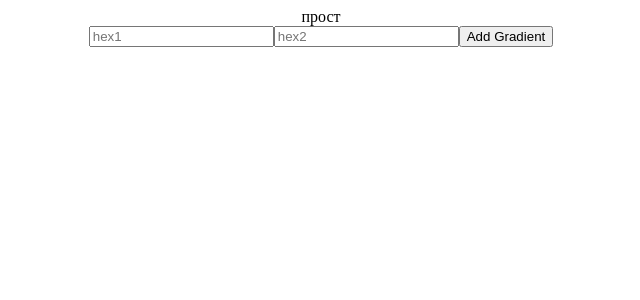
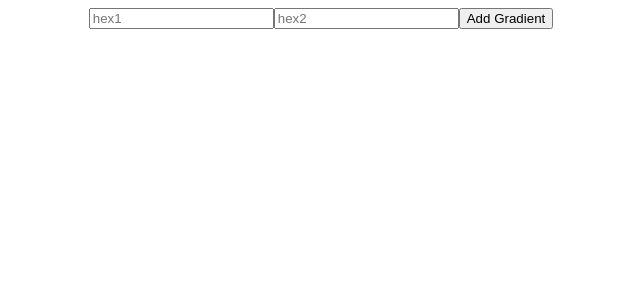
Before and after one commit to AlishaNo/grad3, a React (Create React App) app: page / in a window 1280 px wide. Shown: the top 300 px of the page, without its empty margins (319-959 px from the left). Built offline with nearby package versions, Linux system fonts and the light colour scheme.

Commit message:
Update App.js

```diff
--- a/src/components/App.js
+++ b/src/components/App.js
@@ -58,7 +58,7 @@ class App extends React.Component {
     const { colorSets } = this.state;
     return (
       <div className="App">
-      прост
+
         <form onSubmit={this.handleSubmit}>
           <label>
             <input
```
